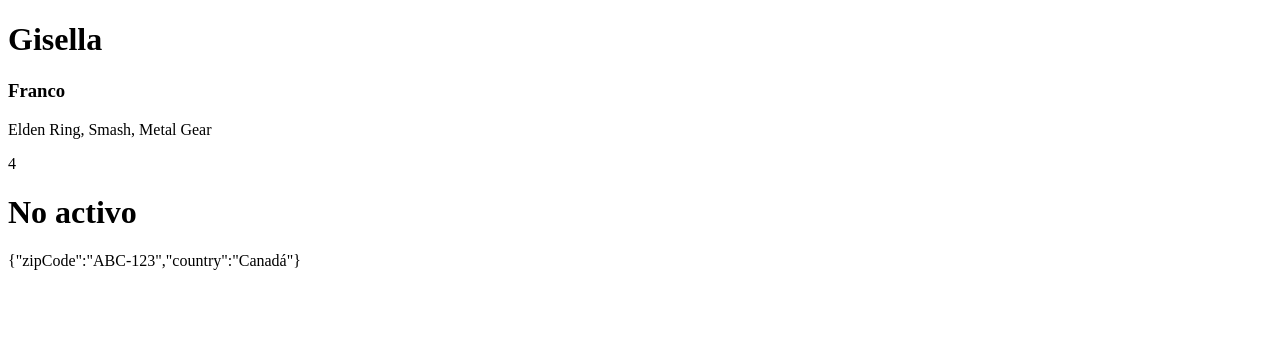
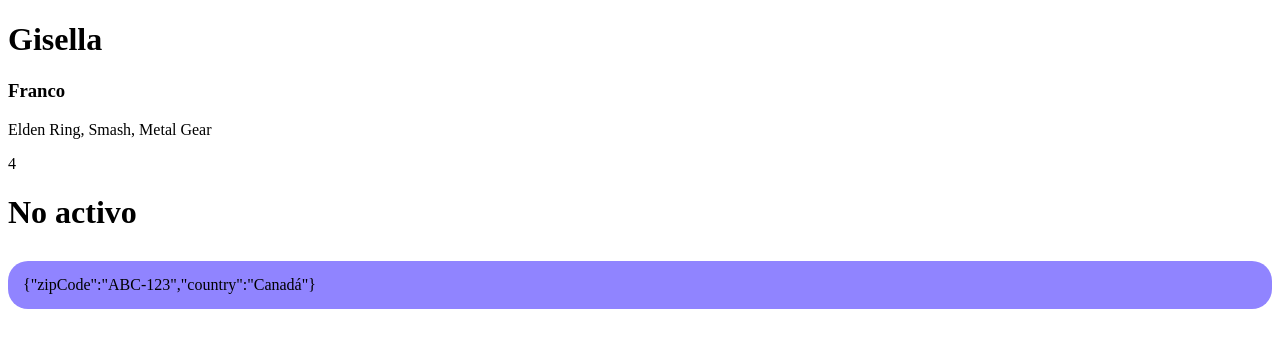
Before and after one commit to kikyomu/aprendiendo-react, a React (Vite) app in the folder 02-first-steps/: page / in a window 1280 px wide. Shown: the top 348 px of the page. Built offline with nearby package versions, Linux system fonts and the light colour scheme.

Commit message:
Colocar estilos CSS

```diff
--- a/02-first-steps/src/MyAwesomeApp.tsx
+++ b/02-first-steps/src/MyAwesomeApp.tsx
@@ -1,3 +1,5 @@
+import type { CSSProperties } from "react";
+
 const firstName = 'Gisella';
 const lastName = 'Franco';
 
@@ -7,6 +9,13 @@
 const address = {
   zipCode: 'ABC-123',
   country: 'Canadá',
+};
+
+const myStyles: CSSProperties = {
+  backgroundColor: '#9084ff',
+  borderRadius: 20,
+  padding: 15,
+  marginTop: 30,
 };
 
 export const MyAwesomeApp = () => {
@@ -20,7 +29,7 @@
 
       <h1>{isActive ? 'Activo' : 'No activo'}</h1>
 
-      <p>{JSON.stringify(address)}</p>
+      <p style={myStyles}>{JSON.stringify(address)}</p>
 
     </>
   );
```
